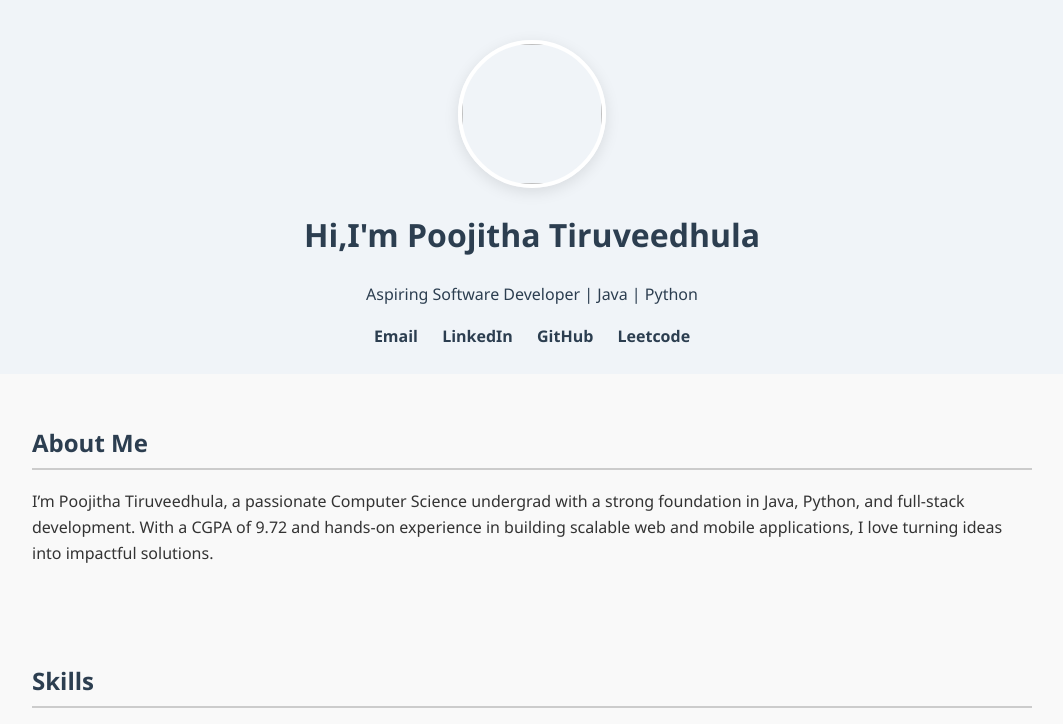
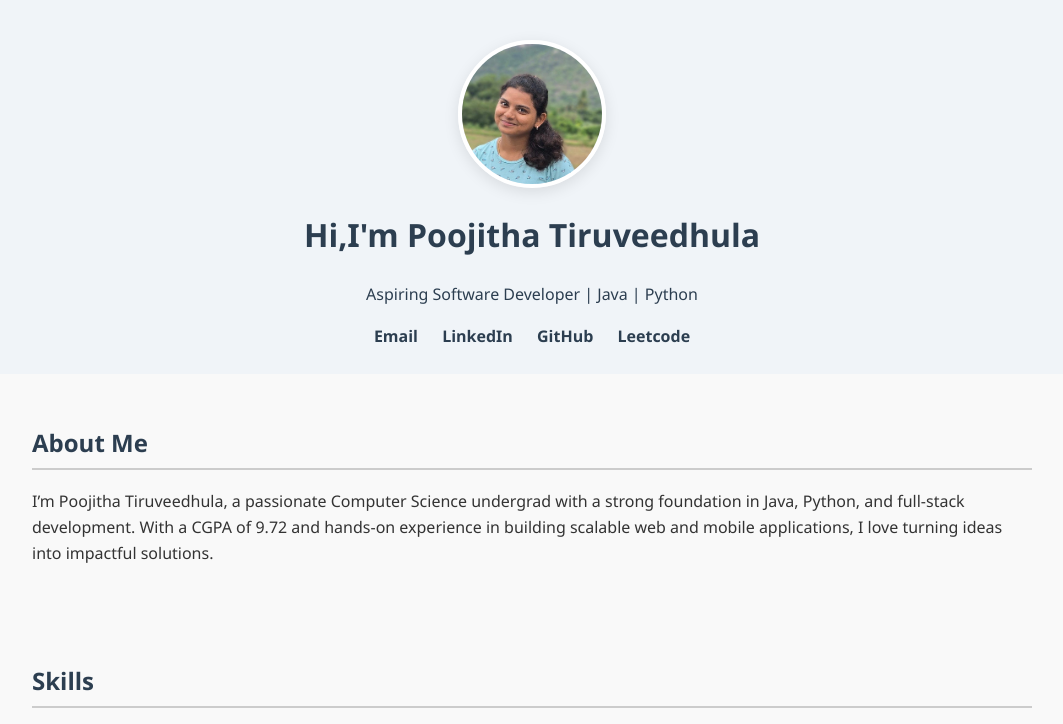
Before and after one commit to Poojitha-tiruveedhula/Poojitha-tiruveedhula.github.io, a plain HTML site: page index.html in a window 1280 px wide. Shown: the top 724 px of the page, without its empty margins (108-1171 px from the left). Drawn offline with Linux system fonts and the light colour scheme.

Commit message:
Update index.html

```diff
--- a/index.html
+++ b/index.html
@@ -10,7 +10,7 @@
 <body>
 <header>
   <div class="profile-pic">
-  <img src="C:\Users\pooji\Desktop\Java\poojitha.png.png.png"/>
+  <img src="poojitha.png"/>
 </div>
 
     <h1>Hi,I'm Poojitha Tiruveedhula</h1>
```
